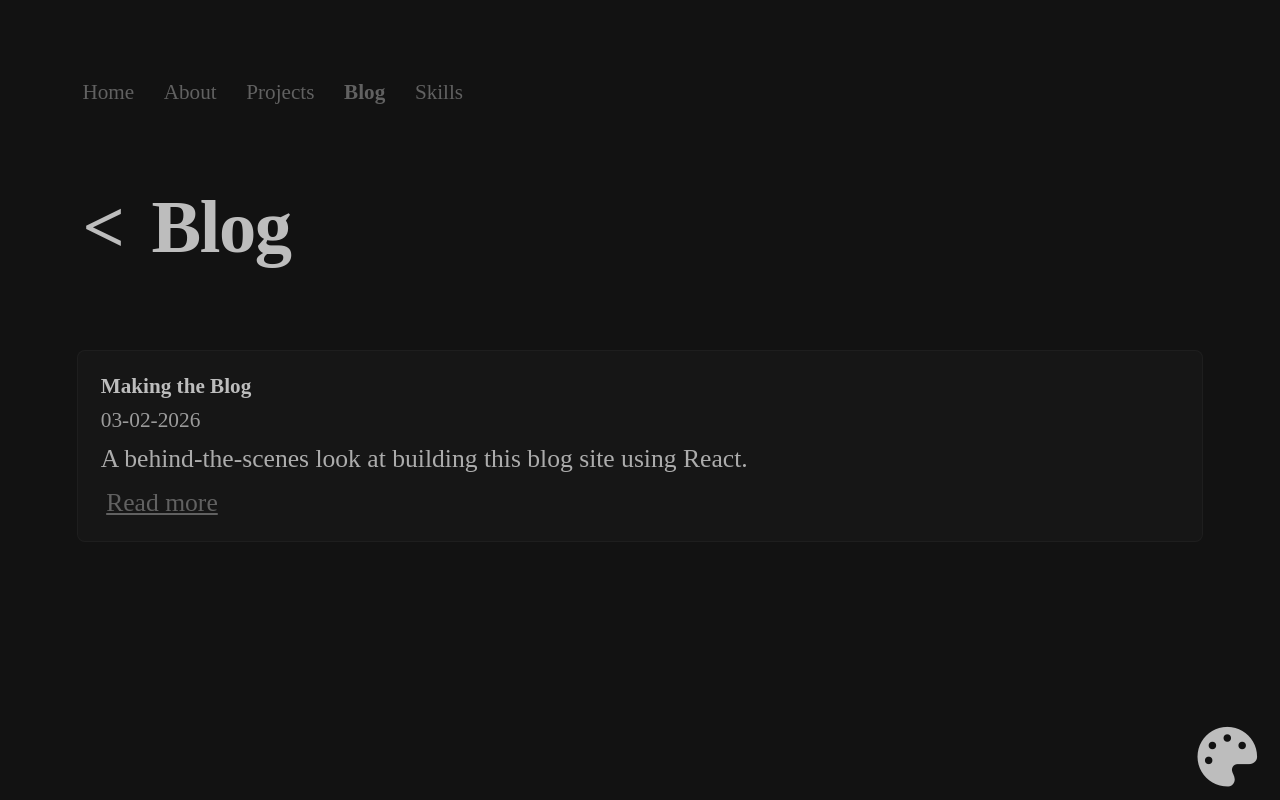
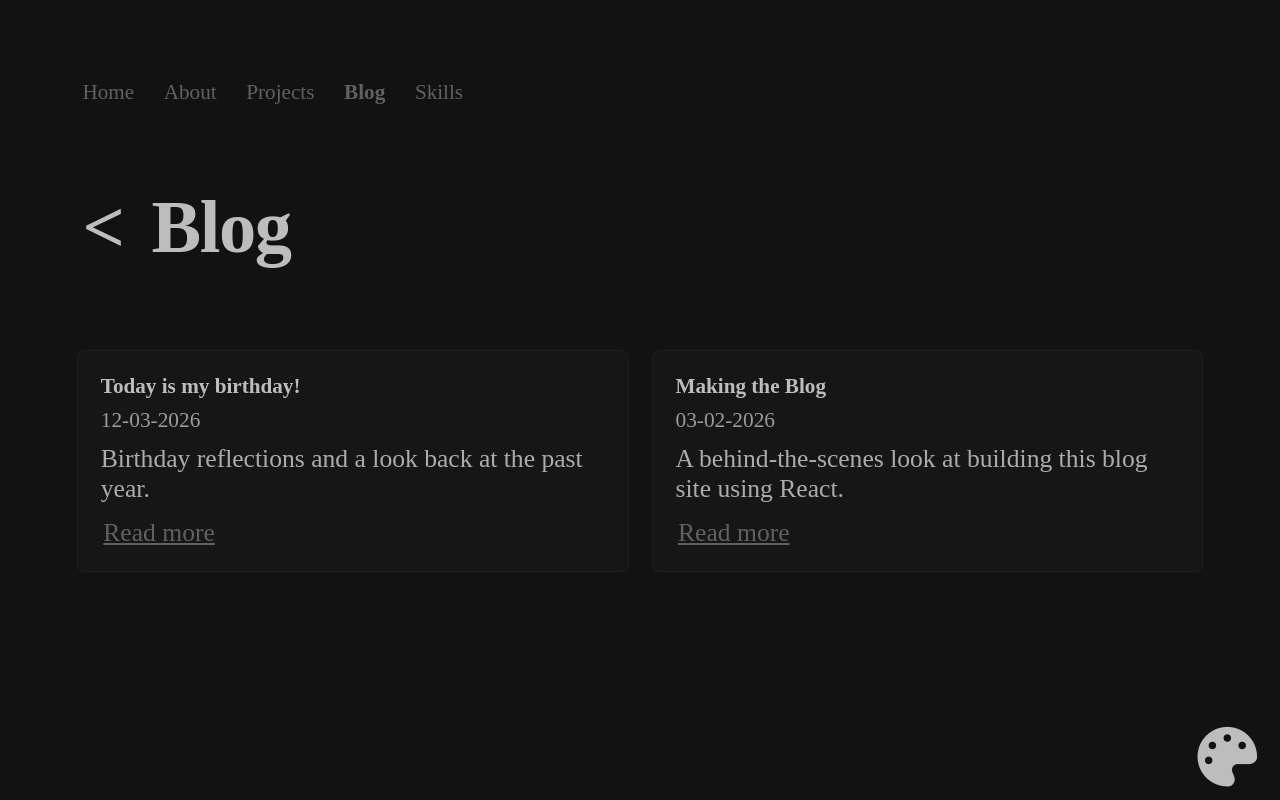
Before and after one commit to CammarataLudovico/Ludov.dev-Maker-Blog, a React (Vite) app: page /blog in a window 1280 px wide. Built offline with nearby package versions, Linux system fonts and the light colour scheme; a web font is replaced by a local one.

Commit message:
feat: add new blog post about birthday reflections and update post sorting logic

```diff
--- a/src/data/posts.js
+++ b/src/data/posts.js
@@ -23,6 +23,21 @@ Thank you for reading, and I hope you find the blog informative and engaging!
 `
 
   },
+  {
+    id: 1,
+    title: "Today is my birthday!",
+    date: "12-03-2026",
+    summary: "Birthday reflections and a look back at the past year.",
+    content: `Today I'm about 90% done with a serious project I started a month ago — a full-stack web application built with Laravel — and I'm 22 years old! I still can't believe how fast time flies.
+
+  I've been reflecting on how quickly time passes: successes, mistakes, unfinished projects, and dreams still in progress. There's a touch of melancholy when I look back, but also a strong desire to move forward and improve. Sometimes I catch myself rethinking past decisions; other times I feel gratitude for the people who've helped me along the way.
+
+  I'm curious to see where the next twelve months will take me — more code, a few sleepless nights, and, hopefully, fewer regrets.
+
+  ~
+  .quit
+  `
+  }
 ];
 
 export default posts;
--- a/src/pages/Blog.jsx
+++ b/src/pages/Blog.jsx
@@ -1,7 +1,7 @@
 import React from "react";
 import { Link } from "react-router-dom";
 import posts from "../data/posts";
-import Markdown from "markdown-to-jsx";
+const sortedPosts = [...posts].sort((a, b) => b.id - a.id);
 
 export default function Blog() {
   return (
@@ -10,7 +10,7 @@ export default function Blog() {
 
       <main>
         <div className="portfolio-grid">
-          {posts.map((p) => (
+          {sortedPosts.map((p) => (
             <article key={p.id} className="card">
               <h3>{p.title}</h3>
               <small>{p.date}</small>
```
